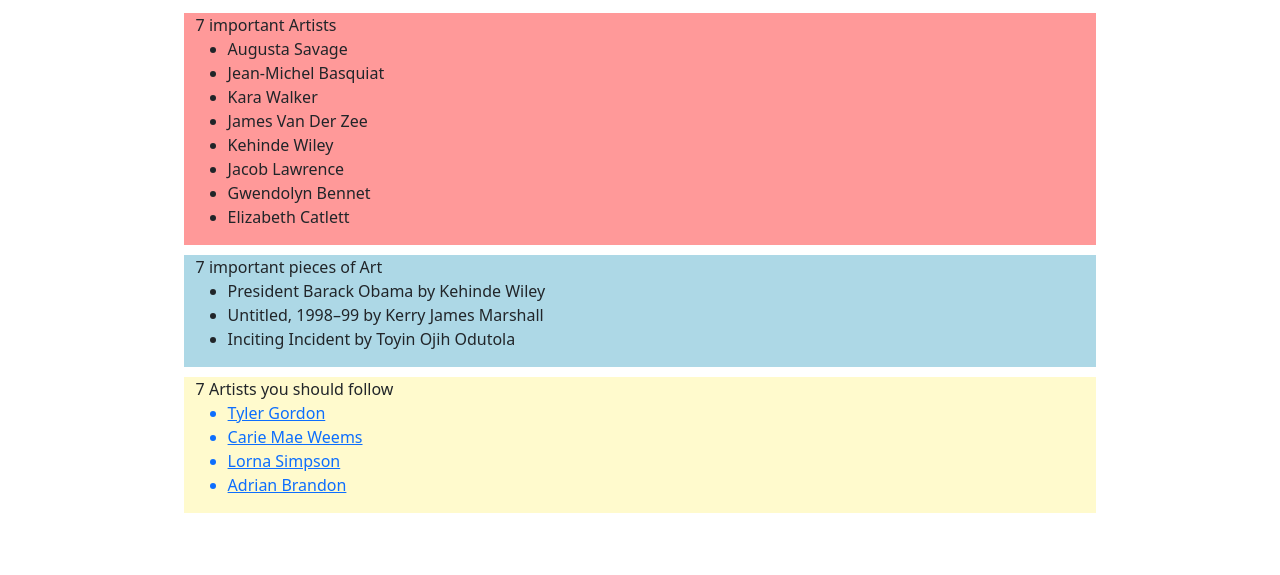
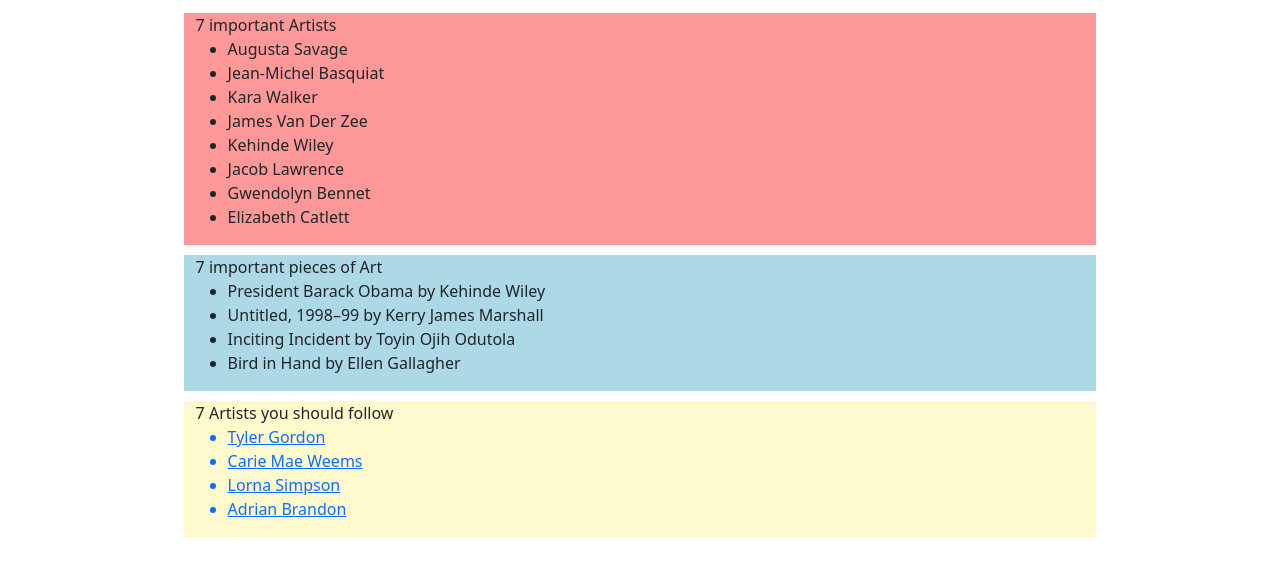
Before and after one commit to halowe94/resources-for-anti-racism, a website: page html-pages/art.html in a window 1280 px wide. Shown: the part 107-682 px from the top of the page. Drawn offline with nearby package versions, Linux system fonts and the light colour scheme; files that its build step writes are made by us from their sources; files whose address does not match are found by name.

Commit message:
added Bird in Hand to art list

```diff
--- a/html-pages/art.html
+++ b/html-pages/art.html
@@ -108,6 +108,7 @@
           <li>President Barack Obama by Kehinde Wiley</li>
           <li>Untitled, 1998–99 by Kerry James Marshall</li>
           <li>Inciting Incident by Toyin Ojih Odutola</li>
+          <li>Bird in Hand by Ellen Gallagher</li>
         </ul>
       </div>
       <div class="thirdDiv">7 Artists you should follow
```
